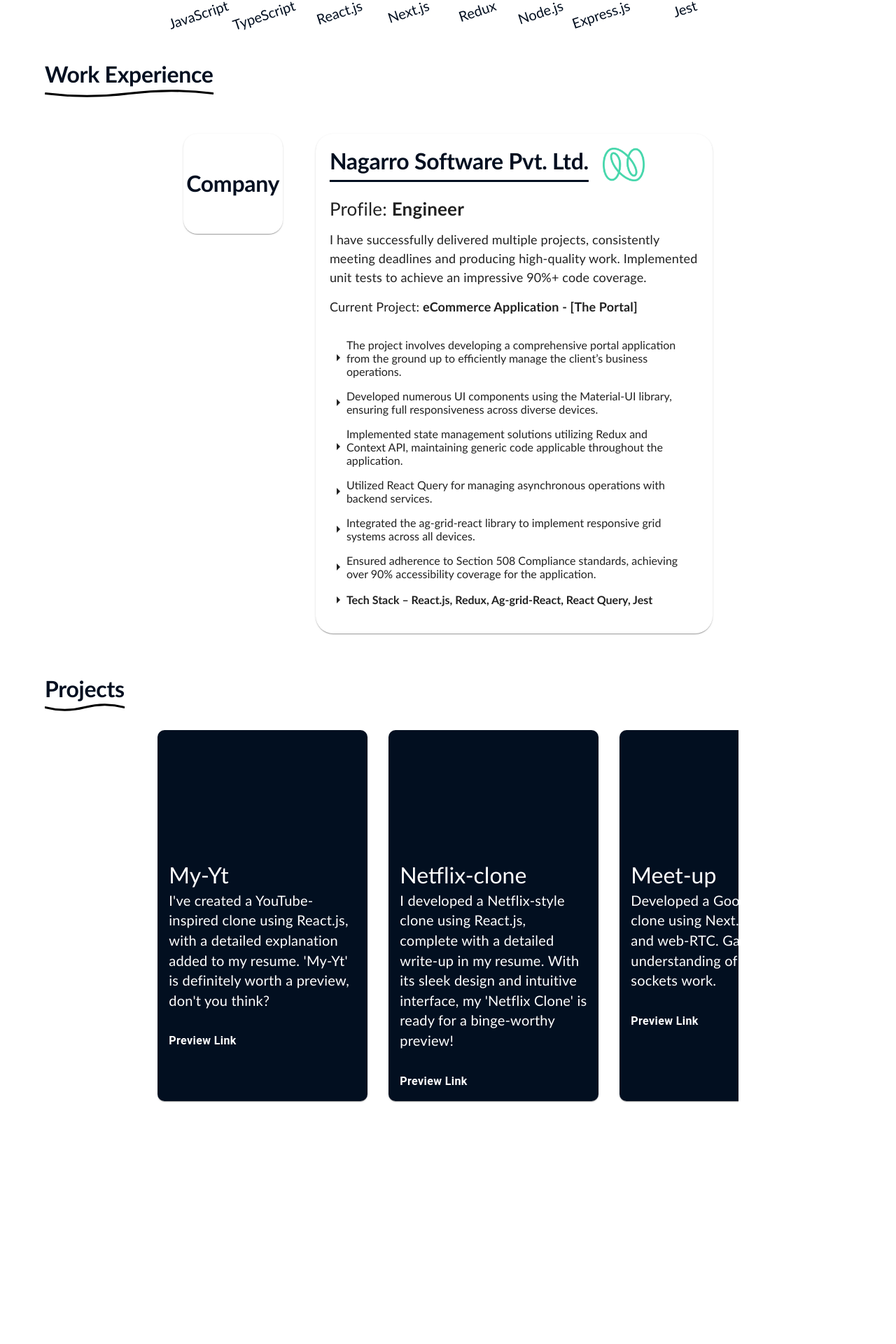
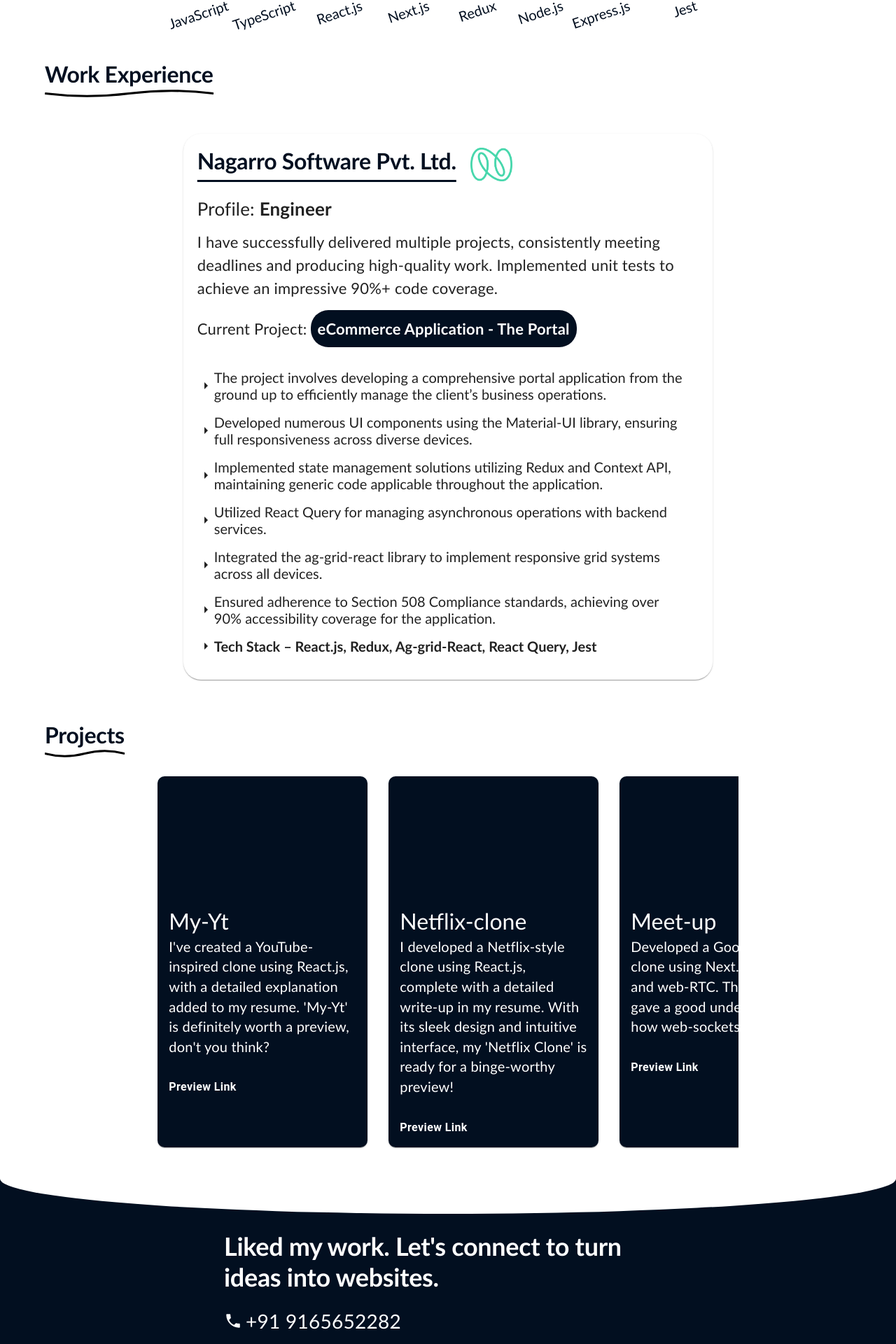
Before and after one commit to Manik9165/portfolio, a React (Create React App) app: page / in a window 1280 px wide. Shown: the part 879-2799 px from the top of the page at 70% size. Before the commit the page ends 2497 px from the top, so only its background shows below. Built offline with nearby package versions, Linux system fonts and the light colour scheme.

Commit message:
Added firebase setup | Deployed website

```diff
--- a/package.json
+++ b/package.json
@@ -15,6 +15,7 @@
     "@types/react": "^18.3.10",
     "@types/react-dom": "^18.3.0",
     "chart.js": "^4.4.4",
+    "firebase": "^10.14.1",
     "react": "^18.3.1",
     "react-chartjs-2": "^5.2.0",
     "react-dom": "^18.3.1",
--- a/src/assets/styles/portfolio.scss
+++ b/src/assets/styles/portfolio.scss
@@ -130,30 +130,6 @@
       border-radius: 40px;
       padding: 25px;
 
-      .work_exp_left_div {
-        display: flex;
-
-        .MuiCard-root {
-          background: #ffffff;
-          display: flex;
-          align-items: center;
-          width: 75%;
-          border-radius: 20px;
-          justify-content: center;
-          height: 20%;
-
-          .MuiCardContent-root {
-            padding: 0;
-
-            .MuiTypography-root {
-              font-size: 32px;
-              font-weight: 600;
-              color: #020f20;
-            }
-          }
-        }
-      }
-
       .work_exp_right_div {
         .MuiCard-root {
           height: 100%;
@@ -189,14 +165,22 @@
               font-weight: 600;
             }
             .company_brief {
-              font-size: 18px;
+              font-size: 22px;
+              display: flex;
+              align-items: center;
+              gap: 5px;
             }
             .company_project_name {
+              background: #020f20;
               font-weight: 600;
+              color: white;
+              padding: 10px;
+              border-radius: 25px;
             }
 
             .company_project_exp_list {
               .company_project_exp_listitem {
+                font-size: 20px;
                 padding-left: 0px;
                 font-family: "Gill Sans", "Gill Sans MT", Calibri,
                   "Trebuchet MS", sans-serif;
@@ -279,4 +263,67 @@
       }
     }
   }
+
+  .footer_parent_container {
+    background-color: #020f20;
+    color: white;
+    width: 100%;
+    display: flex;
+    height: 300px;
+    position: relative;
+    overflow: hidden;
+
+    &::after {
+      content: "";
+      position: absolute;
+      top: -50px;
+      left: 0;
+      width: 100%;
+      height: 100px;
+      background-color: #ffffff;
+      border-radius: 0% 0% 53% 53%;
+    }
+
+    .MuiTypography-root {
+      font-family: "Gill Sans", "Gill Sans MT", Calibri, "Trebuchet MS",
+        sans-serif;
+    }
+
+    .footer_child_container {
+      align-items: center;
+      justify-content: center;
+      width: 50%;
+      margin: 0 auto;
+      position: relative;
+      z-index: 1;
+
+      .footer_description_container {
+        display: flex;
+        flex-direction: column;
+        align-items: center;
+        gap: 20px;
+
+        .description_title {
+          font-weight: 600;
+          font-size: 36px;
+        }
+
+        .footer_phone_description {
+          display: flex;
+          align-items: center;
+          width: 100%;
+          gap: 5px;
+
+          .MuiSvgIcon-root {
+            height: 26px;
+            width: 26px;
+          }
+
+          .description_phone {
+            font-size: 28px;
+          }
+        }
+      }
+    }
+  }
 }
--- /dev/null
+++ b/src/pages/FooterDesc.tsx
@@ -0,0 +1,24 @@
+import { Grid, Typography } from "@mui/material";
+import LocalPhoneIcon from "@mui/icons-material/LocalPhone";
+
+const FooterDescription = () => {
+  return (
+    <Grid className="footer_parent_container">
+      <Grid container className="footer_child_container">
+        <Grid item xs={12} className="footer_description_container">
+          <Typography variant="h2" className="description_title">
+            Liked my work. Let's connect to turn ideas into websites.
+          </Typography>
+          <Grid className="footer_phone_description">
+            <LocalPhoneIcon />
+            <Typography className="description_phone">
+              +91 9165652282
+            </Typography>
+          </Grid>
+        </Grid>
+      </Grid>
+    </Grid>
+  );
+};
+
+export default FooterDescription;
--- a/src/pages/Portfolio.tsx
+++ b/src/pages/Portfolio.tsx
@@ -4,6 +4,7 @@
 import Skills from "./Skills";
 import WorkExp from "./WorkExp";
 import Projects from "./Projects";
+import FooterDesc from "./FooterDesc";
 
 const Portfolio = () => {
   return (
@@ -12,6 +13,7 @@
       <Skills />
       <WorkExp />
       <Projects />
+      <FooterDesc />
     </Grid>
   );
 };
--- a/src/pages/Projects.tsx
+++ b/src/pages/Projects.tsx
@@ -33,7 +33,7 @@
       name: "Meet-up",
       image: "",
       description:
-        "Developed a Google meet clone using Next.js, Node.js and web-RTC. Gave a good understanding of how web-sockets work.",
+        "Developed a Google meet clone using Next.js, Node.js and web-RTC. This project gave a good understanding of how web-sockets work.",
       previewLink: "#",
     },
     {
@@ -41,7 +41,7 @@
       name: "Post-creator",
       image: "",
       description:
-        "Created a basic post creation applications using Node.js, Express and Mongo. Basic but a good learning experience.",
+        "Created a basic post creation application using Node.js, Express and Mongo. Basic but a good learning experience.",
       previewLink: "#",
     },
   ];
--- a/src/pages/WorkExp.tsx
+++ b/src/pages/WorkExp.tsx
@@ -64,14 +64,7 @@
       </Grid>
       <Grid item xs={12} className="work_experience_parent_container">
         <Grid container className="work_experience_child_container">
-          <Grid item xs={12} sm={12} md={3} className="work_exp_left_div">
-            <Card className="work_exp_left_card">
-              <CardContent className="card_heading">
-                <Typography variant="h2">Company</Typography>
-              </CardContent>
-            </Card>
-          </Grid>
-          <Grid item xs={12} sm={12} md={9} className="work_exp_right_div">
+          <Grid item xs={12} sm={12} md={12} className="work_exp_right_div">
             <Card className="work_exp_right_card">
               <CardContent className="card_heading">
                 <Typography className="company_heading" variant="h2">
@@ -94,7 +87,7 @@
                 <Typography className="company_brief">
                   Current Project:{" "}
                   <span className="company_project_name">
-                    eCommerce Application - [The Portal]
+                    eCommerce Application - The Portal
                   </span>
                 </Typography>
 
```
Also changed, not shown: firebase.json (added), 2 other files (tests, documents, lock files or other folders).
